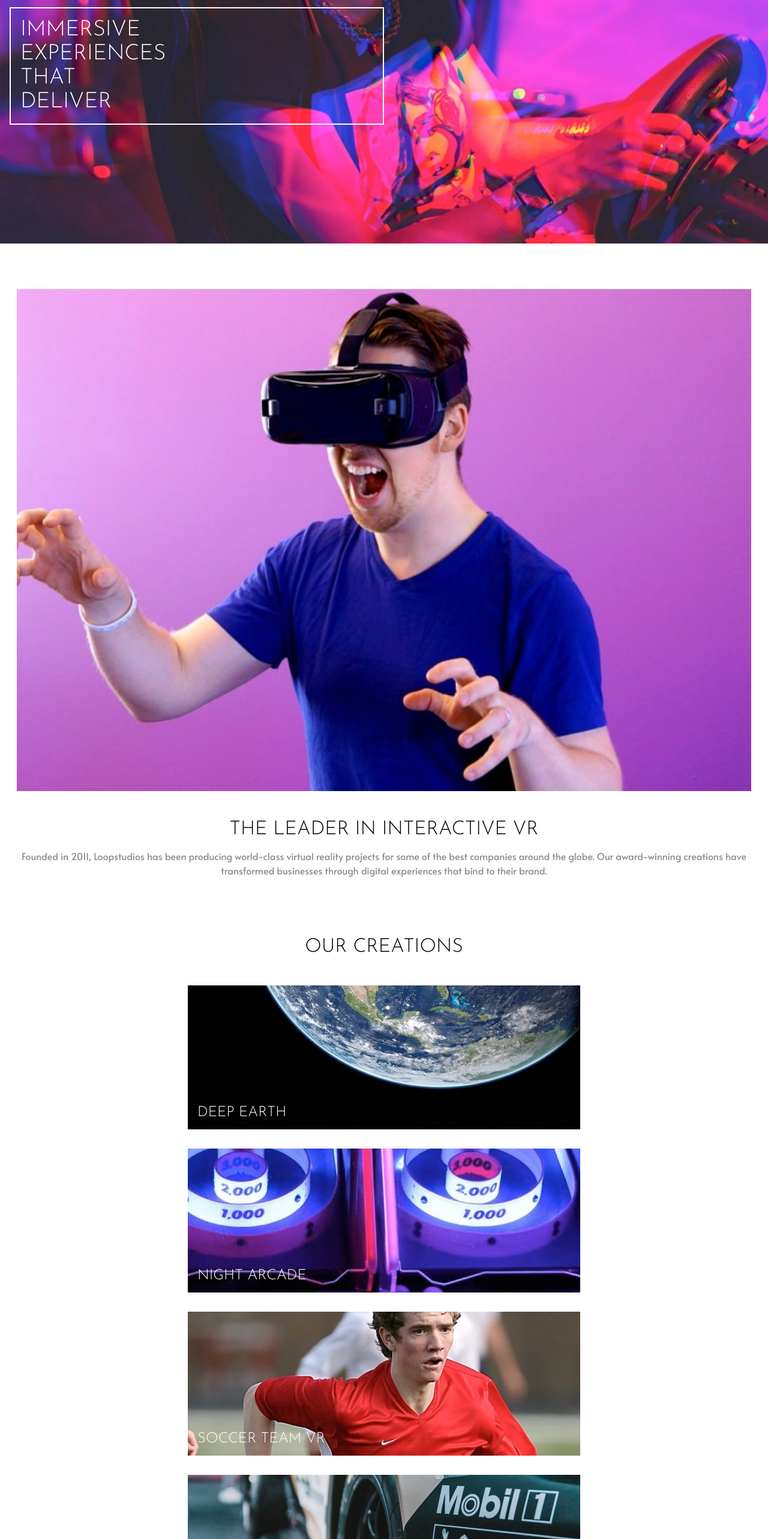
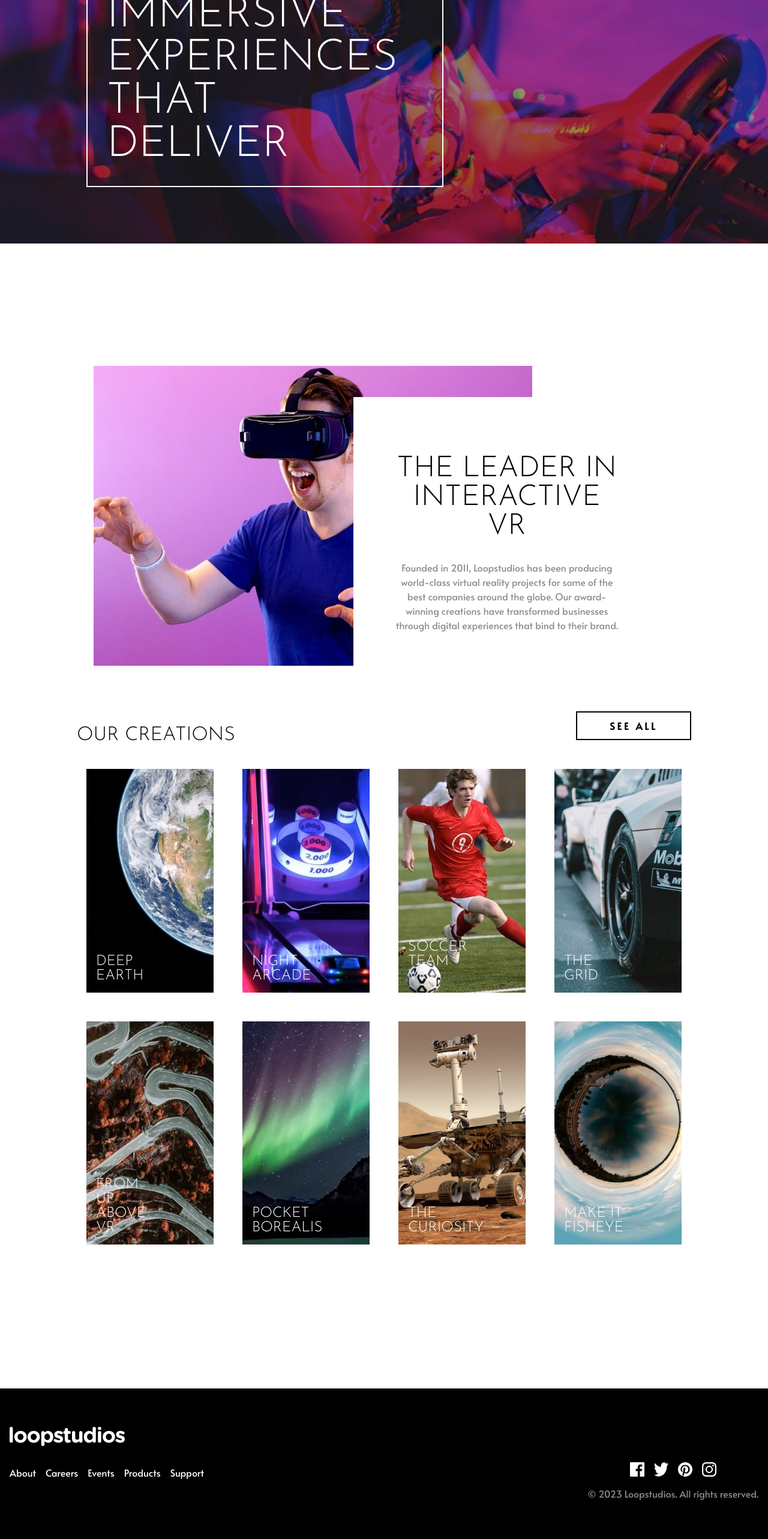
Before and after one commit to jjxnn/loopstudio_landing, a React (Create React App) app: page / in a window 1280 px wide. Shown: the part 234-2800 px from the top of the page at 60% size. Built offline with nearby package versions, Linux system fonts and the light colour scheme.

Commit message:
Add two layout

```diff
--- a/src/App.js
+++ b/src/App.js
@@ -1,20 +1,32 @@
 
 import './App.scss';
-import app_style from './styles/app.module.scss'
 import About from './components/About';
 import Footer from './components/Footer';
 import Header from './components/Header'
 import Creation from './components/Creation';
+import DesktopCreation from './components/DesktopCreation';
+import { useEffect, useState } from 'react';
+
 
 const App = () => {
+  const [width, setWidth] = useState(window.innerWidth);
+  const breakpoint = 1024;
+  useEffect(() => {
+   const handleResizeWindow = () => setWidth(window.innerWidth);
+    // subscribe to window resize event "onComponentDidMount"
+    window.addEventListener("resize", handleResizeWindow);
+    return () => {
+      // unsubscribe "onComponentDestroy"
+      window.removeEventListener("resize", handleResizeWindow);
+    };
+  }, []);
   return (
     <>
       <Header/>
 
-    <main className="App">
+    <main className="App p-8 lg:p-32">
       <About/>
-      <h2 className={`text-[2rem] text-center mt-16 mb-4 ${app_style.text}`}>Our Creations</h2>
-      <Creation/>
+      { width < 1024 ? <Creation/> : <DesktopCreation/>}
     </main>
 
     <Footer/>
--- a/src/components/About.js
+++ b/src/components/About.js
@@ -4,13 +4,16 @@ import app from '../styles/app.module.scss'
 const About = () => {
 
     return (
-        <section className='p-7 mt-12 flex flex-col gap-4 '>
-            <img src={interactive} alt="man-with-vr-headset" />
-            <h1 className={`text-[2rem] leading-none text-center ${app.text} mt-8`}>The leader in interactive VR</h1>
-            <p className='text-center text-base text-[#8c8c8c]'>
-                Founded in 2011, Loopstudios has been producing world-class virtual reality projects
-                for some of the best companies around the globe. Our award-winning creations have transformed businesses
-                through digital experiences that bind to their brand. </p>
+        <section className='sm:p-7 mt-12 flex flex-col gap-4 lg:flex-row relative  '>
+            <img className='' src={ interactive} alt="man-with-vr-headset" />
+            <section className='lg:absolute lg:bottom-5  lg:bg-white lg:p-16 lg:right-[0%] lg:w-1/2 xl:right-[5%] 2xl:right-[10%] '>
+                <h1 className={`text-[2rem] leading-none text-center ${app.text} mt-8 lg:text-[3rem] lg:mb-8`}>The leader in interactive VR</h1>
+                <p className='text-center text-base text-[#8c8c8c]'>
+                    Founded in 2011, Loopstudios has been producing world-class virtual reality projects
+                    for some of the best companies around the globe. Our award-winning creations have transformed businesses
+                    through digital experiences that bind to their brand. </p>
+            </section>
+
         </section>)
 }
 
--- a/src/components/Creation.js
+++ b/src/components/Creation.js
@@ -5,6 +5,8 @@ import creation from '../styles/creation.module.scss'
 const Creation = () => {
 
     return(
+        <>
+        <h2 className={`text-[2rem] text-center mt-16 mb-4 ${app.text}`}>Our Creations</h2>
         <section className="p-2 flex flex-col items-center">
             {mobile_img.map((image) => {
                 return(
@@ -18,6 +20,8 @@ const Creation = () => {
             <button className={`p-3 text-black border-black border-2 w-48 mt-4 ${creation.buttonhover}`}>
                 <span className="uppercase tracking-[0.25rem] font-bold">See All</span></button>
         </section>
+        </>
+
     )
 }
 
--- /dev/null
+++ b/src/components/DesktopCreation.js
@@ -0,0 +1,32 @@
+import  { mobile_desktop } from './createdesktop'
+import app from '../styles/app.module.scss'
+import creation from '../styles/creation.module.scss'
+const DesktopCreation = () => {
+    return(
+        <>
+        <div className='flex flex-row justify-between items-center '>
+         <h2 className={`text-[2rem] text-center mt-16 mb-4 ${app.text}`}>Our Creations</h2>
+        <button className={`h-12 text-black border-black border-2 w-48 mt-4 ${creation.buttonhover}`}>
+                <span className="uppercase tracking-[0.25rem] font-bold">See All</span></button>
+        </div>
+
+        <section className="grid grid-cols-4 gap-4 items-center justify-items-center">
+            {mobile_desktop.map((image) => {
+                return(
+
+                <section className="relative m-4 inline-block">
+
+                <img src={image.src} alt="thumbnail-img"/>
+                <p className={` ${app.text} text-[1.5rem] leading-none absolute bottom-4 left-4 text-white w-1/2 uppercase` }>
+                {image.name}
+                </p>
+                </section>)
+            })}
+
+        </section>
+        </>
+
+    )
+}
+
+export default DesktopCreation
--- a/src/components/Footer.js
+++ b/src/components/Footer.js
@@ -7,22 +7,29 @@ import instagram from '../images/icon-instagram.svg'
 import app from '../styles/app.module.scss'
 const Footer = () => {
     return (
-        <footer className='bg-black flex flex-col text-white items-center mt-24'>
+        <footer className='bg-black flex flex-col text-white items-center mt-24
+        lg:flex-row lg:justify-between lg:p-4 lg:items-baseline'>
+            <section>
             <img className="mt-12" src={logo} alt="logo" />
-            <ul className={`flex flex-col gap-4 items-center mt-8 ${app.hoverunderline}`}>
+            <ul className={`flex flex-col gap-4 items-center mt-8 ${app.hoverunderline} lg:flex-row`}>
                 <li>About</li>
                 <li>Careers</li>
                 <li>Events</li>
                 <li>Products</li>
                 <li>Support</li>
             </ul>
-            <div className='flex gap-4 mt-12'>
+            </section>
+
+            <section className='flex flex-col items-center'>
+             <div className='flex gap-4 mt-12'>
                 <img src={facebook} alt="facebook-logo"/>
                 <img src={twitter} alt="twitter-logo"/>
                 <img src={pinterest} alt="pinterest-logo"/>
                 <img src={instagram} alt="instagram-logo"/>
             </div>
             <p className={`text-[#8c8c8c] mt-4 mb-12`}>&#169; 2023 Loopstudios. All rights reserved.</p>
+            </section>
+
         </footer>
     )
 }
--- a/src/components/Header.js
+++ b/src/components/Header.js
@@ -6,13 +6,13 @@ import app from '../styles/app.module.scss'
 import { useState } from 'react'
 import { styled } from 'styled-components'
 const HeaderStyle = styled.section`
-    background: ${props => props.width < 1024 ? `url('../images/mobile/image-hero.jpg')` : `url('../images/desktop/image-hero.jpg')`} no-repeat;
+    background: url('../images/desktop/image-hero.jpg') no-repeat rgba(0,0,0,0.4);
+    background-position: center;
     background-size: cover;
     width: 100%;
-    background-position:50% 50%;
     height: 80vh;
-    object-fit: cover;
     image-rendering: -webkit-optimize-contrast;
+    background-blend-mode: darken;
 
 `
 const Header = () => {
@@ -57,26 +57,26 @@ const Header = () => {
         return(<MobileHeader/>)
     } else {
         return(
-           <HeaderStyle width={window.innerWidth} className={`p-4 flex flex-col p-16`}>
-
-                <section className='flex justify-between items-center mt-4'>
+           <HeaderStyle className={`flex flex-col lg:px-36 lg:pr-36 p-4`}>
+                <section className='flex justify-between items-center mt-8 lg:mt-16'>
                     <header className={`flex justify-between`}>
                         <img src={logo} alt="logo" />
                     </header>
                     <img className="aspect-auto lg:hidden" src={hamburger} alt='mobile-hamburger-icon' onClick={() => hamburgerMenu()} />
                     <nav className='hidden lg:block'>
-                        <ul className={`flex flex-row gap-4 ${app.hoverunderline} text-white`}>
+                        <ul className={`flex flex-row gap-4 ${app.hoverunderline} text-white lg:gap-12`}>
                             <li>About</li>
                             <li>Careers</li>
+                            <li>Events</li>
                             <li>Products</li>
                             <li>Support</li>
                         </ul>
                     </nav>
                 </section>
 
-                <section className={`p-4 border-solid border-2 border-white my-auto w-100 lg:w-6/12`}>
-                    <span className={`text-4xl antialiased uppercase text-white table-caption ${app.text}`}>
-                        Immersive experiences that <br />deliver
+                <section className={`p-4 border-solid border-2 border-white my-auto lg:max-w-[60%]`}>
+                    <span className={`text-4xl antialiased uppercase text-white table-caption ${app.text} lg:text-7xl lg:p-4 lg:pr-20`}>
+                        Immersive experiences that deliver
                     </span>
                 </section>
             </HeaderStyle>
--- a/src/components/createdesktop.js
+++ b/src/components/createdesktop.js
@@ -1,34 +1,44 @@
-const mobile_img = [
+import deepearth from '../images/desktop/image-deep-earth.jpg'
+import nightarcade from '../images/desktop/image-night-arcade.jpg'
+import soccerteam from '../images/desktop/image-soccer-team.jpg'
+import thegrid from '../images/desktop/image-grid.jpg'
+import fromup from '../images/desktop/image-from-above.jpg'
+import pocket from '../images/desktop/image-pocket-borealis.jpg'
+import curious from '../images/desktop/image-curiosity.jpg'
+import fisheye from '../images/desktop/image-fisheye.jpg'
+
+
+export const mobile_desktop = [
     {
         name: 'Deep Earth',
-        src: ''
+        src: deepearth
     },
     {
         name: 'Night Arcade',
-        src: ''
+        src: nightarcade
     },
     {
         name: 'Soccer Team VR',
-        src: ''
+        src: soccerteam
     },
     {
         name: 'The Grid',
-        src: ''
+        src: thegrid
     },
     {
         name: 'From Up Above VR',
-        src: ''
+        src: fromup
     },
     {
         name: 'Pocket Borealis',
-        src: ''
+        src: pocket
     },
     {
         name: 'The Curiosity',
-        src: ''
+        src: curious
     },
     {
         name: 'Make It Fisheye',
-        src: ''
+        src: fisheye
     },
 ]
--- a/tailwind.config.js
+++ b/tailwind.config.js
@@ -5,8 +5,9 @@ module.exports = {
     "./src/**/*.{js,jsx,ts,tsx,html,js}"
   ],
   theme: {
-    extend: {
-    },
+    fontFamily: {
+
+    }
   },
   plugins: [],
 }
```
